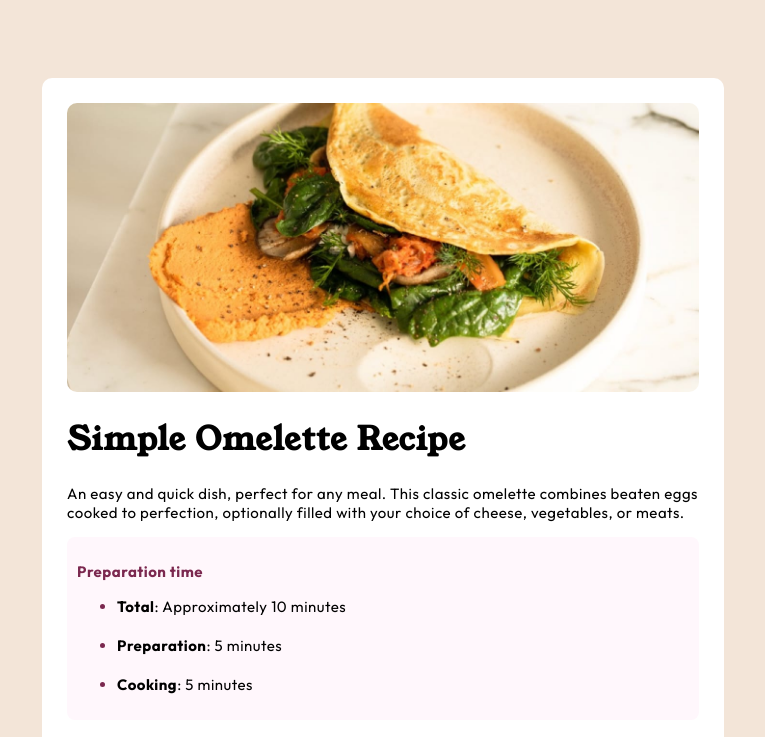
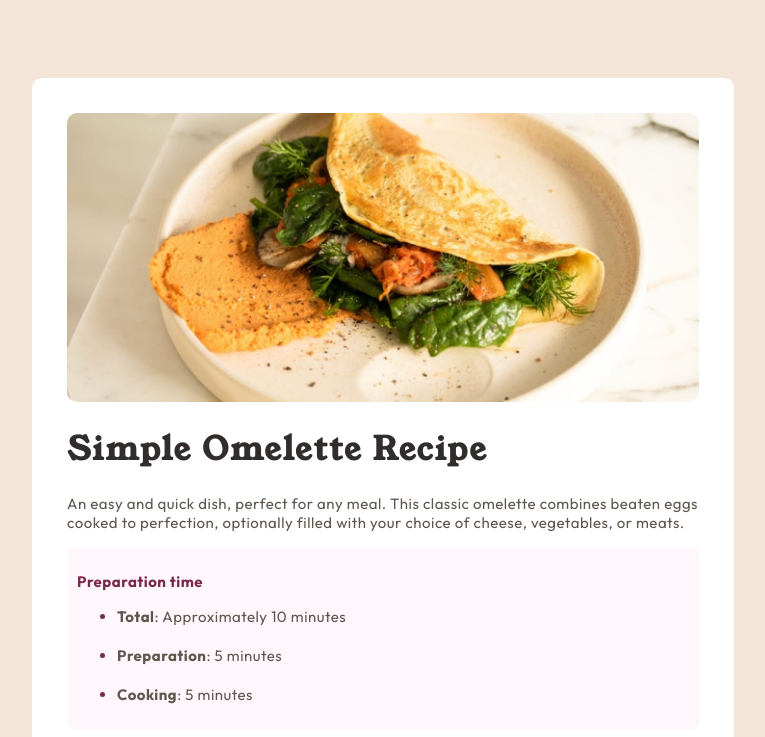
Before and after one commit to TechWithShiv001/recipe-page-main, a plain HTML site: page index.html in a window 1280 px wide. Shown: the top 737 px of the page, without its empty margins (257-1022 px from the left). Drawn offline with Linux system fonts and the light colour scheme.

Commit message:
Chnages some fonts

```diff
--- a/index.html
+++ b/index.html
@@ -28,10 +28,11 @@
 
 <body>
   <div class="card">
+  <header>
   <img src="./assets/images/image-omelette.jpeg" alt="">
-  <header>
   <h1>Simple Omelette Recipe</h1>
 </header>
+<main>
   <p>An easy and quick dish, perfect for any meal. This classic omelette combines beaten eggs cooked
   to perfection, optionally filled with your choice of cheese, vegetables, or meats.</p>
   <div class="container">
@@ -99,10 +100,11 @@
     </tr>
   </table>
 </section>
+</main>
 <footer>
   <div class="attribution">
     Challenge by <a href="https://www.frontendmentor.io?ref=challenge" target="_blank">Frontend Mentor</a>.
-    Coded by <a href="#">Shivani Sahu</a>.
+    Coded by <a href="https://www.linkedin.com/in/shivani-sahu-167766229/">Shivani Sahu</a>.
   </div>
 </footer>
 </div>
--- a/styles.css
+++ b/styles.css
@@ -6,6 +6,7 @@ body{
     align-items: center;
     justify-content: center;
     letter-spacing: 0.5px;
+    color: hsl(30, 10%, 34%);
 }
 
 p{
@@ -17,7 +18,7 @@ p{
 .card {
    width: 50%;
    background-color: #fff;
-   padding: 25px;
+   padding: 35px;
    border-radius: 10px;
    margin: 70px 25px;
 }
@@ -48,7 +49,8 @@ img{
 }
 h1 {
     font-family: "Young Serif", serif;
-    letter-spacing: 1px !important;
+    letter-spacing: 2px !important;
+    color: hsl(24, 5%, 18%);
 }
 
 h2{
```
